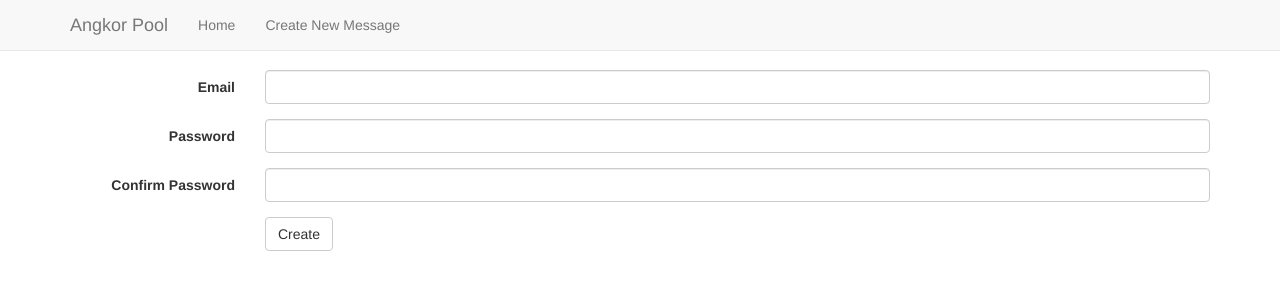
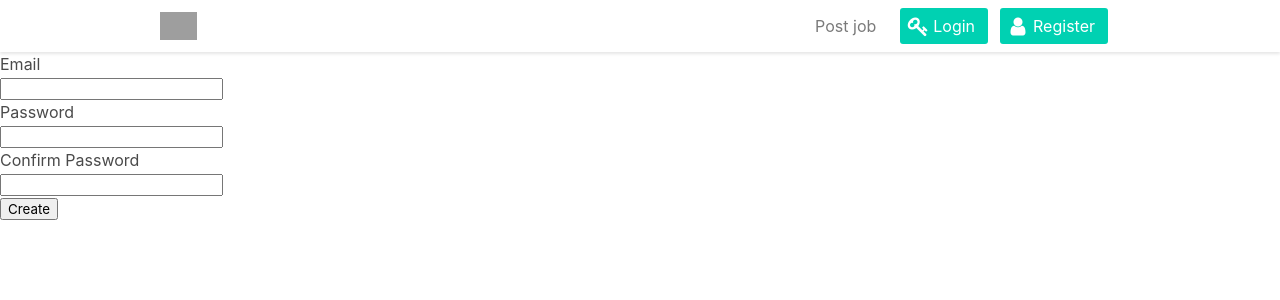
Before and after one commit to khanvuthy88/angkorpool, a Laravel app: page /user/register in a window 1280 px wide. Shown: the top 300 px of the page. Run offline with Laravel 8, Linux system fonts and the light colour scheme; settings files or empty folders that the repository lacks are supplied; some libraries are stand-ins or nearby versions; grey boxes are pictures that could not be loaded.

Commit message:
Extract top navigation

```diff
--- a/resources/views/layout/master.blade.php
+++ b/resources/views/layout/master.blade.php
@@ -8,46 +8,13 @@
     <title>Angkor Pool</title>
 
     <!-- Bootstrap -->
-    <link rel="stylesheet" href="https://maxcdn.bootstrapcdn.com/bootstrap/3.3.6/css/bootstrap.min.css"  integrity="sha384-1q8mTJOASx8j1Au+a5WDVnPi2lkFfwwEAa8hDDdjZlpLegxhjVME1fgjWPGmkzs7" crossorigin="anonymous">
-
-    <style>
-        body {
-            padding-top: 70px;
-        }
-    </style>
-
-    <!-- HTML5 shim and Respond.js for IE8 support of HTML5 elements and media queries -->
-    <!-- WARNING: Respond.js doesn't work if you view the page via file:// -->
-    <!--[if lt IE 9]>
-    <script src="https://oss.maxcdn.com/html5shiv/3.7.2/html5shiv.min.js"></script>
-    <script src="https://oss.maxcdn.com/respond/1.4.2/respond.min.js"></script>
-    <![endif]-->
+    <link rel="stylesheet" href="{{ url('css/font.css') }}">
+    <link rel="stylesheet" href="{{ url('css/bulma.css') }}">
+    <link rel="stylesheet" href="{{ url('css/app.css') }}">
 </head>
 <body>
-<nav class="navbar navbar-default navbar-fixed-top">
-    <div class="container">
-        <div class="navbar-header">
-            <button type="button" class="navbar-toggle collapsed" data-toggle="collapse" data-target="#navbar"
-                    aria-expanded="false" aria-controls="navbar">
-                <span class="sr-only">Toggle navigation</span>
-                <span class="icon-bar"></span>
-                <span class="icon-bar"></span>
-                <span class="icon-bar"></span>
-            </button>
-            <a class="navbar-brand" href="#">Angkor Pool</a>
-        </div>
-        <div id="navbar" class="collapse navbar-collapse">
-            <ul class="nav navbar-nav">
-                <li><a href="/">Home</a></li>
-                <li><a href="/messages/create">Create New Message</a></li>
-            </ul>
-        </div>
-    </div>
-</nav>
-
-<div class="container">
-    @yield('content')
-</div>
+@include('partial.top-navigation')
+@yield('content')
 
 <!-- jQuery (necessary for Bootstrap's JavaScript plugins) -->
 <script src="https://ajax.googleapis.com/ajax/libs/jquery/1.11.3/jquery.min.js"></script>
--- /dev/null
+++ b/resources/views/partial/top-navigation.blade.php
@@ -0,0 +1,36 @@
+<nav class="nav has-shadow">
+    <div class="container">
+        <div class="nav-left">
+            <a class="nav-item is-brand" href="{{ url('/') }}">
+                <img src="http://bulma.io/images/bulma-logo.png" alt="Bulma: a modern CSS framework based on Flexbox">
+            </a>
+        </div>
+
+        <span id="nav-toggle" class="nav-toggle">
+            <span></span>
+            <span></span>
+            <span></span>
+        </span>
+
+        <div id="nav-menu" class="nav-right nav-menu">
+            <a class="nav-item" href="{{ url('employer/post/job') }}">Post job</a>
+
+            <div class="nav-item">
+                <div class="field is-grouped">
+                    <p class="control">
+                        <a id="twitter" class="button is-primary" href="{{ url('user/login') }}">
+                            <span class="icon"><i class="fa fa-key"></i></span>
+                            <span>Login</span>
+                        </a>
+                    </p>
+                    <p class="control">
+                        <a class="button is-primary" href="{{ url('user/register') }}">
+                            <span class="icon"><i class="fa fa-user"></i></span>
+                            <span>Register</span>
+                        </a>
+                    </p>
+              </div>
+            </div>
+        </div>
+    </div>
+</nav>
```
